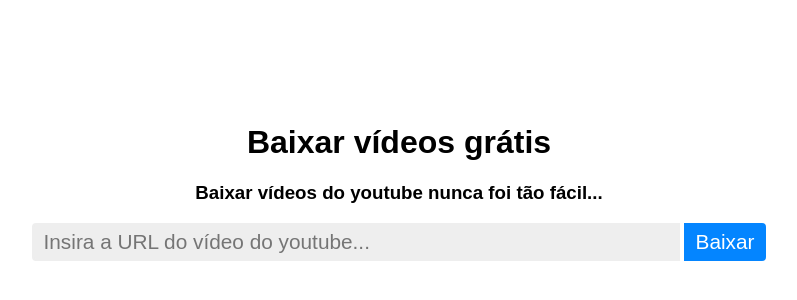
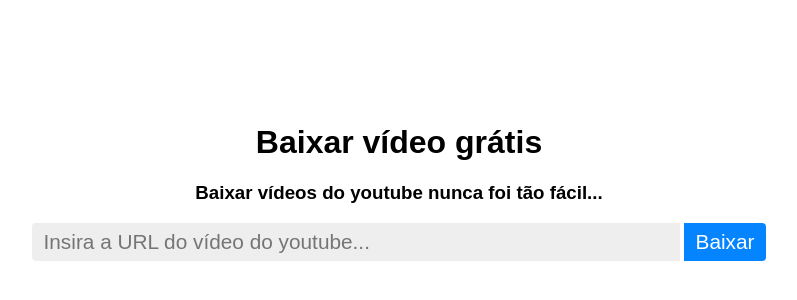
Before and after one commit to matheuspaalma/baixarvideosgratis, a website: page index.html in a window 1280 px wide. Shown: the part 196-496 px from the top of the page, without its empty margins (241-1038 px from the left). Drawn offline with Linux system fonts and the light colour scheme.

Commit message:
vercel upload 4

```diff
--- a/index.html
+++ b/index.html
@@ -8,7 +8,7 @@
     </head>
 
     <body>
-        <h1 class="heading">Baixar vídeos grátis</h1>
+        <h1 class="heading">Baixar vídeo grátis</h1>
         <h3 class="heading2">Baixar vídeos do youtube nunca foi tão fácil...</h3>
         <input class="URL-input" placeholder="Insira a URL do vídeo do youtube...">
         <button class="convert-button">Baixar</button>
--- a/package.json
+++ b/package.json
@@ -10,6 +10,7 @@
   "author": "",
   "license": "ISC",
   "dependencies": {
+    "cors": "^2.8.5",
     "express": "^4.17.1"
   }
 }
```
Also changed, not shown: 1 other file.
